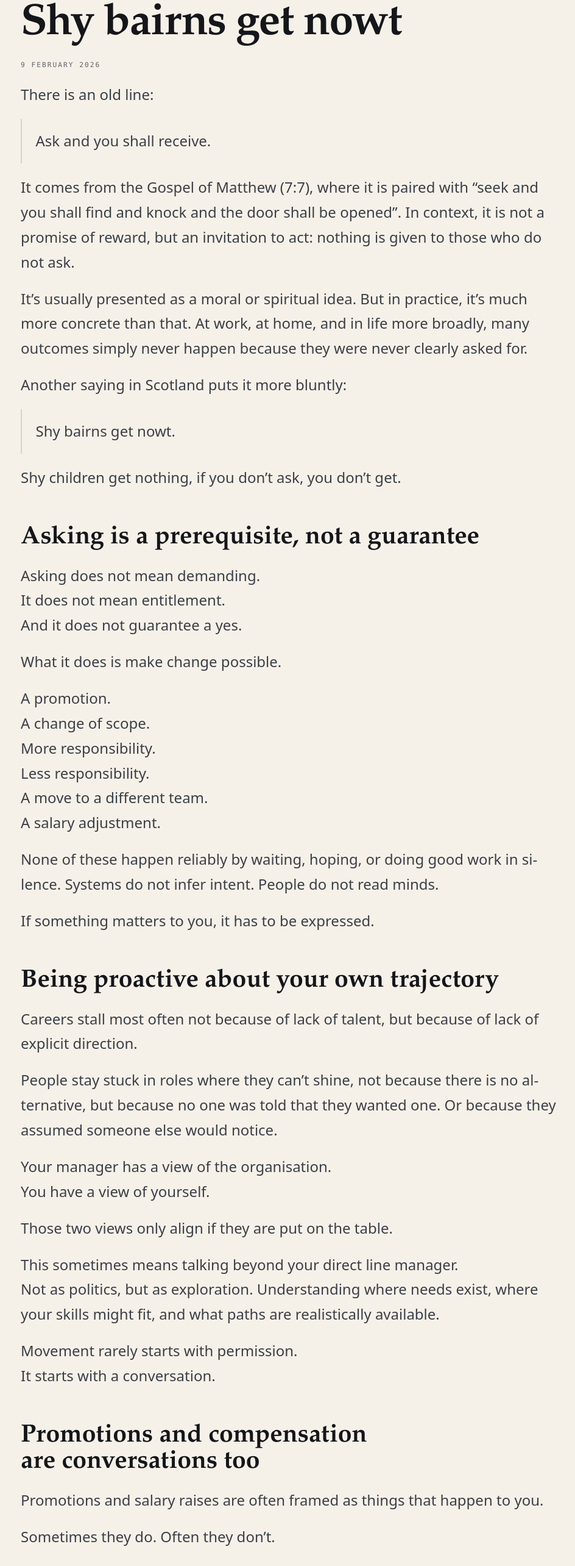
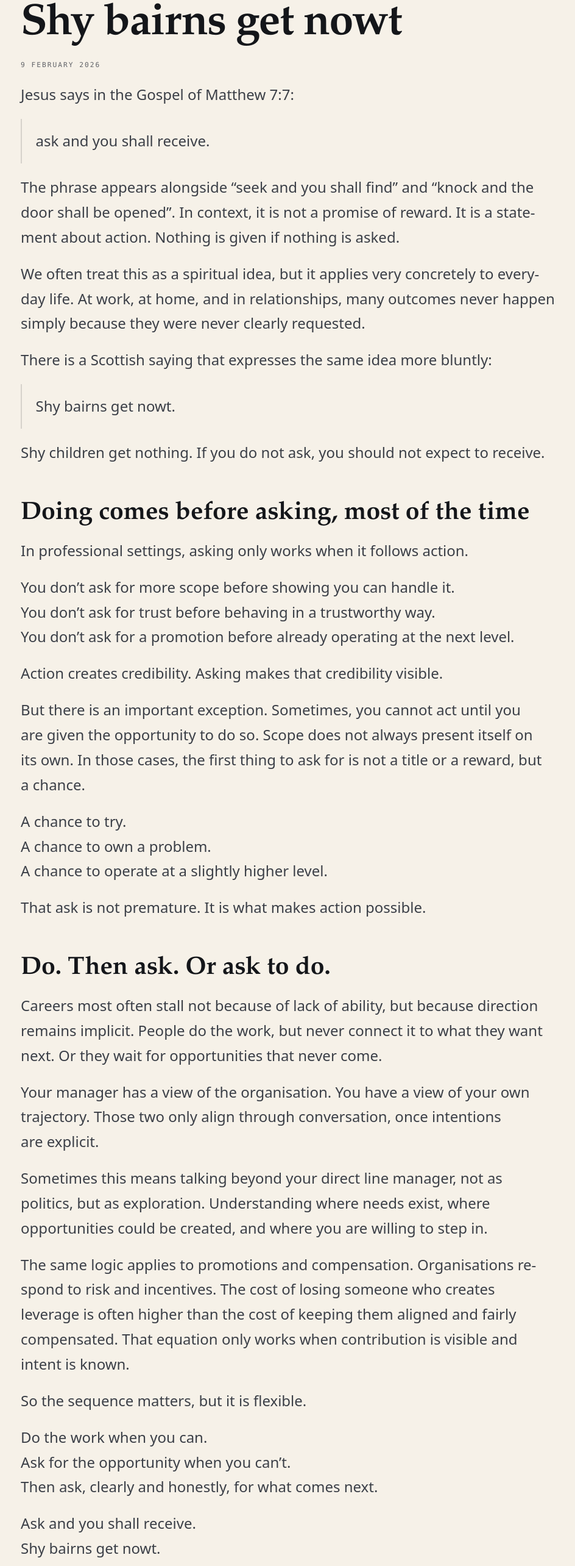
Before and after one commit to brnrd/vegetalope, an Astro site: page /write/shy-bairns-get-nowt in a window 1280 px wide. Shown: the part 232-2800 px from the top of the page at 61% size, without its empty margins (166-1110 px from the left). Built offline with nearby package versions, Linux system fonts and the light colour scheme; Astro itself is replaced by a stand-in of ours.

Commit message:
fix: rewrite shy bairns get nowt for simplicity (#13)
fix: rewrite shy bairns get nowt

```diff
--- a/src/pages/write/shy-bairns-get-nowt.md
+++ b/src/pages/write/shy-bairns-get-nowt.md
@@ -4,93 +4,51 @@ description: 'Why expressing what you want is a prerequisite for change, not a w
 layout: ../../layouts/Article.astro
 pubDate: '2026-02-09'
 ---
+Jesus says in the Gospel of Matthew 7:7:
+> ask and you shall receive.
 
-There is an old line:
-> Ask and you shall receive.
+The phrase appears alongside “seek and you shall find” and “knock and the door shall be opened”. In context, it is not a promise of reward. It is a statement about action. Nothing is given if nothing is asked.
 
-It comes from the Gospel of Matthew (7:7), where it is paired with "seek and you shall find and knock and the door shall be opened". In context, it is not a promise of reward, but an invitation to act: nothing is given to those who do not ask.
+We often treat this as a spiritual idea, but it applies very concretely to everyday life. At work, at home, and in relationships, many outcomes never happen simply because they were never clearly requested.
 
-It’s usually presented as a moral or spiritual idea. But in practice, it’s much more concrete than that. At work, at home, and in life more broadly, many outcomes simply never happen because they were never clearly asked for.
-
-Another saying in Scotland puts it more bluntly:
+There is a Scottish saying that expresses the same idea more bluntly:
 > Shy bairns get nowt.
 
-Shy children get nothing, if you don't ask, you don't get.
+Shy children get nothing. If you do not ask, you should not expect to receive.
 
-## Asking is a prerequisite, not a guarantee
+## Doing comes before asking, most of the time
 
-Asking does not mean demanding.
-It does not mean entitlement.
-And it does not guarantee a yes.
+In professional settings, asking only works when it follows action.
 
-What it does is make change possible.
+You don’t ask for more scope before showing you can handle it.
+You don’t ask for trust before behaving in a trustworthy way.
+You don’t ask for a promotion before already operating at the next level.
 
-A promotion.
-A change of scope.
-More responsibility.
-Less responsibility.
-A move to a different team.
-A salary adjustment.
+Action creates credibility. Asking makes that credibility visible.
 
-None of these happen reliably by waiting, hoping, or doing good work in silence. Systems do not infer intent. People do not read minds.
+But there is an important exception. Sometimes, you cannot act until you are given the opportunity to do so. Scope does not always present itself on its own. In those cases, the first thing to ask for is not a title or a reward, but a chance.
 
-If something matters to you, it has to be expressed.
+A chance to try.
+A chance to own a problem.
+A chance to operate at a slightly higher level.
 
-## Being proactive about your own trajectory
+That ask is not premature. It is what makes action possible.
 
-Careers stall most often not because of lack of talent, but because of lack of explicit direction.
+## Do. Then ask. Or ask to do.
 
-People stay stuck in roles where they can’t shine, not because there is no alternative, but because no one was told that they wanted one. Or because they assumed someone else would notice.
+Careers most often stall not because of lack of ability, but because direction remains implicit. People do the work, but never connect it to what they want next. Or they wait for opportunities that never come.
 
-Your manager has a view of the organisation.
-You have a view of yourself.
+Your manager has a view of the organisation. You have a view of your own trajectory. Those two only align through conversation, once intentions are explicit.
 
-Those two views only align if they are put on the table.
+Sometimes this means talking beyond your direct line manager, not as politics, but as exploration. Understanding where needs exist, where opportunities could be created, and where you are willing to step in.
 
-This sometimes means talking beyond your direct line manager.
-Not as politics, but as exploration. Understanding where needs exist, where your skills might fit, and what paths are realistically available.
+The same logic applies to promotions and compensation. Organisations respond to risk and incentives. The cost of losing someone who creates leverage is often higher than the cost of keeping them aligned and fairly compensated. That equation only works when contribution is visible and intent is known.
 
-Movement rarely starts with permission.
-It starts with a conversation.
+So the sequence matters, but it is flexible.
 
-## Promotions and compensation are conversations too
-
-Promotions and salary raises are often framed as things that happen to you.
-
-Sometimes they do. Often they don’t.
-
-The uncomfortable truth is that organisations respond to risk and incentives. The cost of losing someone who performs and creates leverage is frequently higher than the cost of keeping them well-aligned and fairly compensated.
-
-That equation only works in your favour if your intentions are visible.
-
-Asking does not weaken your position.
-Silence usually does.
-
-## This applies outside of work as well
-
-The same pattern exists at home.
-
-Needs that are not expressed turn into frustration.
-Desires that are not voiced turn into resentment.
-Assumptions replace clarity.
-
-Asking is not selfish. It is a form of respect. It gives the other side something concrete to respond to instead of guessing.
-
-## Ask. Then do.
-
-Asking alone is not enough.
-
-You ask, and you act in ways that make the ask coherent.
-You ask for scope, and you grow into it.
-You ask for trust, and you behave accordingly.
-You ask for change, and you participate in making it work.
-
-This is not transactional. It’s directional.
-
-Ask, clearly and honestly.
-Then do the work that makes the answer obvious.
-
-Because in the end, the old sayings hold for a reason.
+Do the work when you can.
+Ask for the opportunity when you can’t.
+Then ask, clearly and honestly, for what comes next.
 
 Ask and you shall receive.
-And shy bairns get naught.
+Shy bairns get nowt.
```
